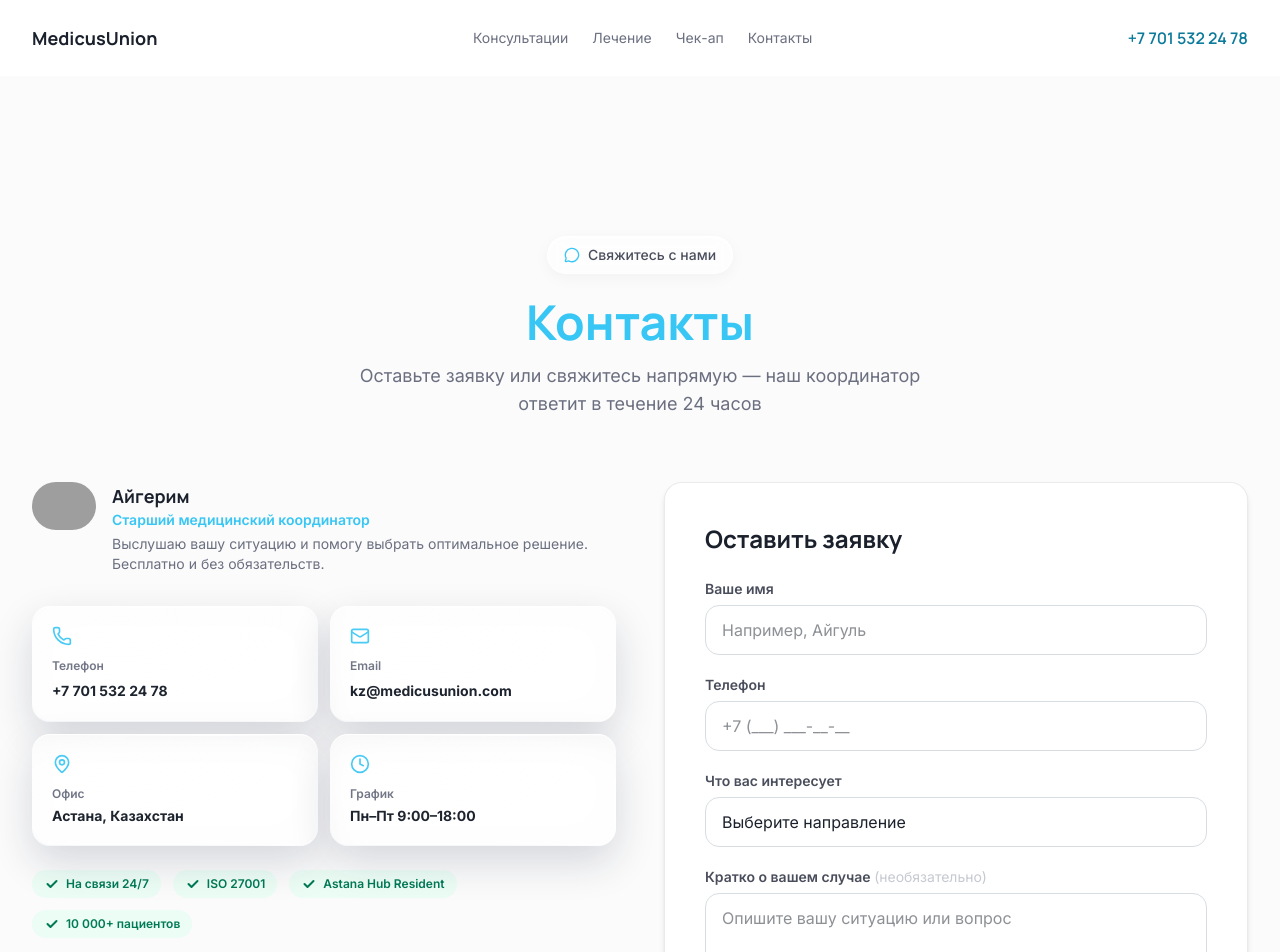
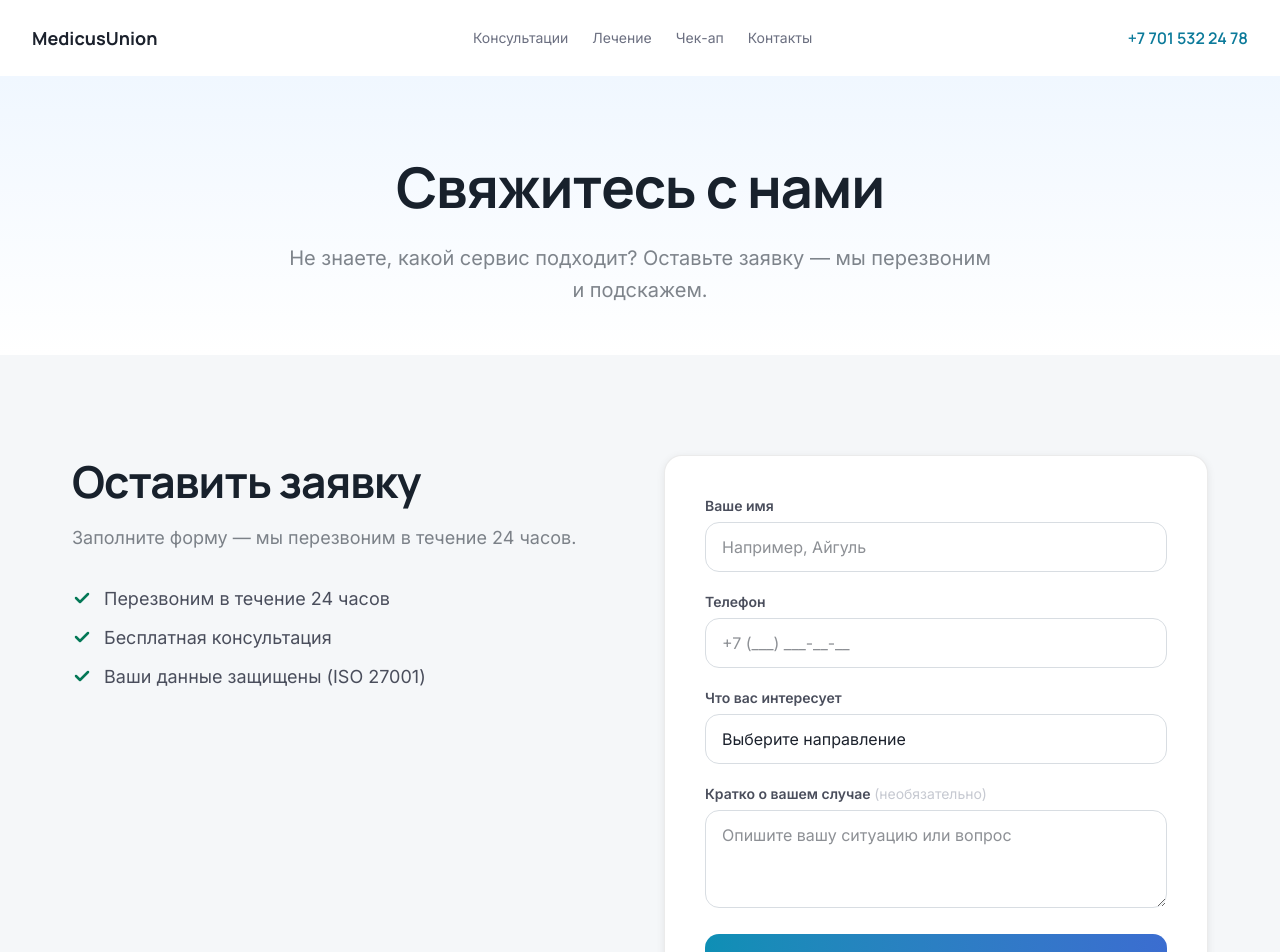
Before and after one commit to micicipi420/Medicus_video_consult-landing, a Next.js app in the folder next/: page /contacts in a window 1280 px wide. Shown: the top 952 px of the page. Built offline with nearby package versions, Linux system fonts and the light colour scheme; grey boxes are pictures that could not be loaded.

Commit message:
feat(67.1-03): create LeadFormSection and simplify contacts page
- LeadFormSection: 2-column grid with trust items + ContactForm wrapper, production styling
- Contacts page: simplified to use LeadFormSection, removed CoordinatorCard/TrustBadges/ContactsHero
- Kept SEO metadata intact

```diff
--- a/next/src/app/contacts/page.tsx
+++ b/next/src/app/contacts/page.tsx
@@ -1,9 +1,5 @@
 import type { Metadata } from 'next';
-import { ContactsHero } from '@/components/sections/contacts/ContactsHero';
-import { CoordinatorCard } from '@/components/sections/contacts/CoordinatorCard';
-import { ContactMethodGrid } from '@/components/sections/contacts/ContactMethodGrid';
-import { TrustBadges } from '@/components/sections/contacts/TrustBadges';
-import { ContactForm } from '@/components/sections/ContactForm';
+import { LeadFormSection } from '@/components/sections/service/LeadFormSection';
 import { ScrollReveal } from '@/components/motion/ScrollReveal';
 
 export const metadata: Metadata = {
@@ -24,27 +20,27 @@ export const metadata: Metadata = {
 export default function ContactsPage() {
   return (
     <>
-      <ContactsHero />
+      <section className="pt-20 pb-12 lg:pt-[5rem] lg:pb-12 bg-gradient-to-b from-[#F0F7FF] to-white">
+        <div className="max-w-[1200px] mx-auto px-4 md:px-8 text-center">
+          <h1 className="font-heading text-[clamp(2.5rem,5vw,3.5rem)] font-bold leading-[1.1] tracking-[-0.02em] text-[#18212C] mb-6 text-balance">
+            Свяжитесь с{'\u00A0'}нами
+          </h1>
+          <p className="text-[1.25rem] text-[rgba(24,33,44,0.55)] leading-relaxed max-w-[720px] mx-auto">
+            Не{'\u00A0'}знаете, какой сервис подходит? Оставьте заявку{'\u00A0'}{'\u2014'} мы{'\u00A0'}перезвоним и{'\u00A0'}подскажем.
+          </p>
+        </div>
+      </section>
       <ScrollReveal>
-        <section className="pb-12 md:pb-24" id="contact-section">
-          <div className="container mx-auto px-4 md:px-8">
-            <div className="grid md:grid-cols-2 gap-10 md:gap-12 items-start">
-              {/* Left column: coordinator + contact methods + trust badges */}
-              <div>
-                <CoordinatorCard />
-                <ContactMethodGrid />
-                <TrustBadges />
-              </div>
-              {/* Right column: form card */}
-              <div className="bg-white border border-black/8 rounded-2xl shadow-md p-8 md:p-10">
-                <h2 className="font-heading text-2xl font-bold text-mu-text-900 mb-6">
-                  Оставить заявку
-                </h2>
-                <ContactForm />
-              </div>
-            </div>
-          </div>
-        </section>
+        <LeadFormSection
+          heading="Оставить заявку"
+          subtext={<>Заполните форму{'\u00A0'}{'\u2014'} мы{'\u00A0'}перезвоним в{'\u00A0'}течение 24{'\u00A0'}часов.</>}
+          trustItems={[
+            { text: 'Перезвоним в\u00A0течение 24\u00A0часов' },
+            { text: 'Бесплатная консультация' },
+            { text: 'Ваши данные защищены (ISO\u00A027001)' },
+          ]}
+          id="contact-section"
+        />
       </ScrollReveal>
     </>
   );
--- /dev/null
+++ b/next/src/components/sections/service/LeadFormSection.tsx
@@ -0,0 +1,87 @@
+import type { ReactNode } from 'react';
+import { ContactForm } from '@/components/sections/ContactForm';
+
+interface TrustItem {
+  icon?: ReactNode;
+  text: string;
+}
+
+interface LeadFormSectionProps {
+  heading: string;
+  subtext: ReactNode;
+  trustItems: TrustItem[];
+  privacyText?: string;
+  id?: string;
+}
+
+function GreenCheckmark() {
+  return (
+    <svg
+      xmlns="http://www.w3.org/2000/svg"
+      viewBox="0 0 20 20"
+      fill="none"
+      width="20"
+      height="20"
+      aria-hidden="true"
+      className="w-5 h-5 shrink-0"
+    >
+      <path
+        d="M4 10l4 4 8-8"
+        stroke="#047857"
+        strokeWidth="2.5"
+        fill="none"
+        strokeLinecap="round"
+        strokeLinejoin="round"
+      />
+    </svg>
+  );
+}
+
+export function LeadFormSection({
+  heading,
+  subtext,
+  trustItems,
+  privacyText,
+  id = 'form',
+}: LeadFormSectionProps) {
+  return (
+    <section className="py-12 lg:py-[6.25rem] bg-[#F5F7F9]" id={id}>
+      <div className="max-w-[1200px] mx-auto px-4 md:px-8">
+        <div className="grid grid-cols-1 md:grid-cols-2 gap-10 md:gap-12 items-start">
+          {/* Left column: info + trust items */}
+          <div>
+            <h2 className="font-heading text-[clamp(1.75rem,3.5vw,2.75rem)] font-bold text-[#18212C] mb-4 leading-[1.2] tracking-[-0.02em] text-balance">
+              {heading}
+            </h2>
+            <div className="text-[1.125rem] text-[rgba(24,33,44,0.55)] leading-relaxed mb-8">
+              {subtext}
+            </div>
+            <ul className="space-y-3">
+              {trustItems.map((item) => (
+                <li
+                  key={item.text}
+                  className="flex items-center gap-3 text-[1.125rem] text-[#4A4E5C]"
+                >
+                  {item.icon || <GreenCheckmark />}
+                  <span>{item.text}</span>
+                </li>
+              ))}
+            </ul>
+          </div>
+
+          {/* Right column: form wrapper */}
+          <div>
+            <div className="bg-white border border-black/[0.08] rounded-2xl shadow-[0_2px_8px_rgba(0,0,0,0.08)] p-8 md:p-10 max-w-[540px] md:max-w-none">
+              <ContactForm />
+            </div>
+            {privacyText && (
+              <p className="text-[0.8125rem] text-[rgba(24,33,44,0.55)] mt-4">
+                {privacyText}
+              </p>
+            )}
+          </div>
+        </div>
+      </div>
+    </section>
+  );
+}
```
